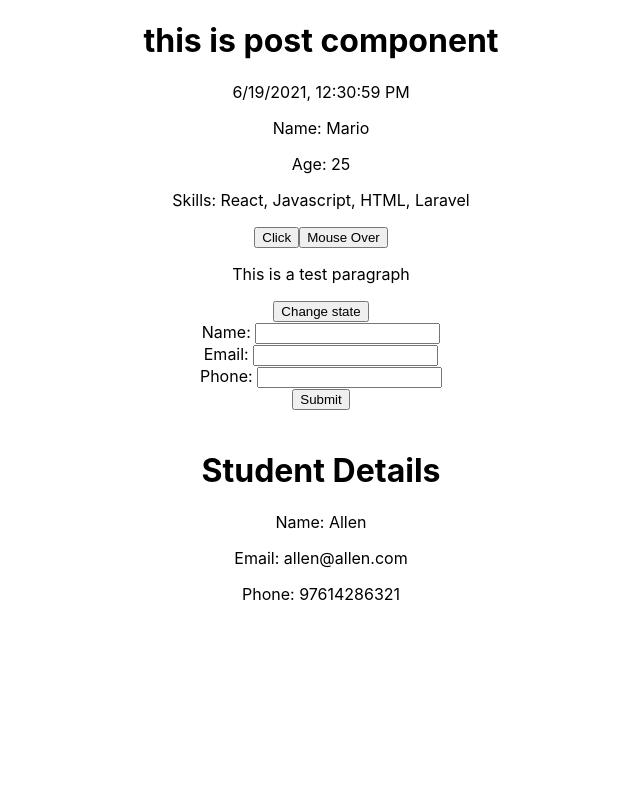
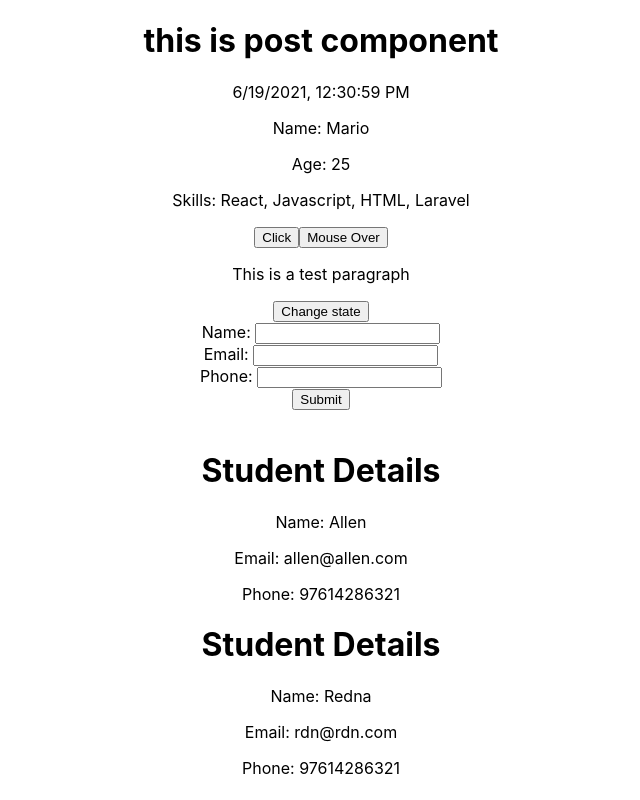
Before and after one commit to danasugu/apppro, a React (Create React App) app: page / in a window 1280 px wide. Shown: the whole page, without its empty margins (319-959 px from the left). Built offline with nearby package versions, Linux system fonts and the light colour scheme.

Commit message:
Update Post.js

```diff
--- a/src/components/Post.js
+++ b/src/components/Post.js
@@ -75,7 +75,7 @@ class Post extends Component {
 				</form>
 				<br />
 				<Student name="Allen" email="allen@allen.com" phone="97614286321" />
-
+				<Student name="Redna" email="rdn@rdn.com" phone="97614286321" />
 			</div>
 		);
 	}
```
